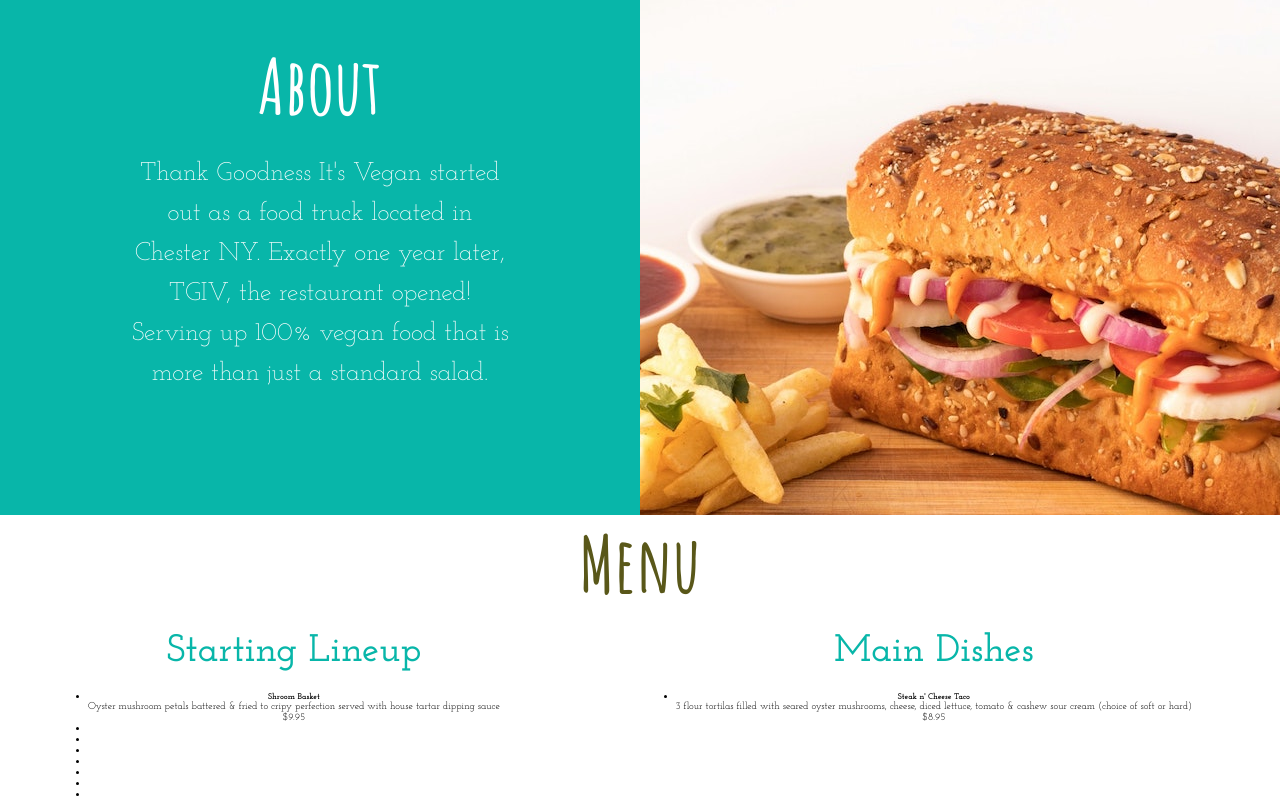
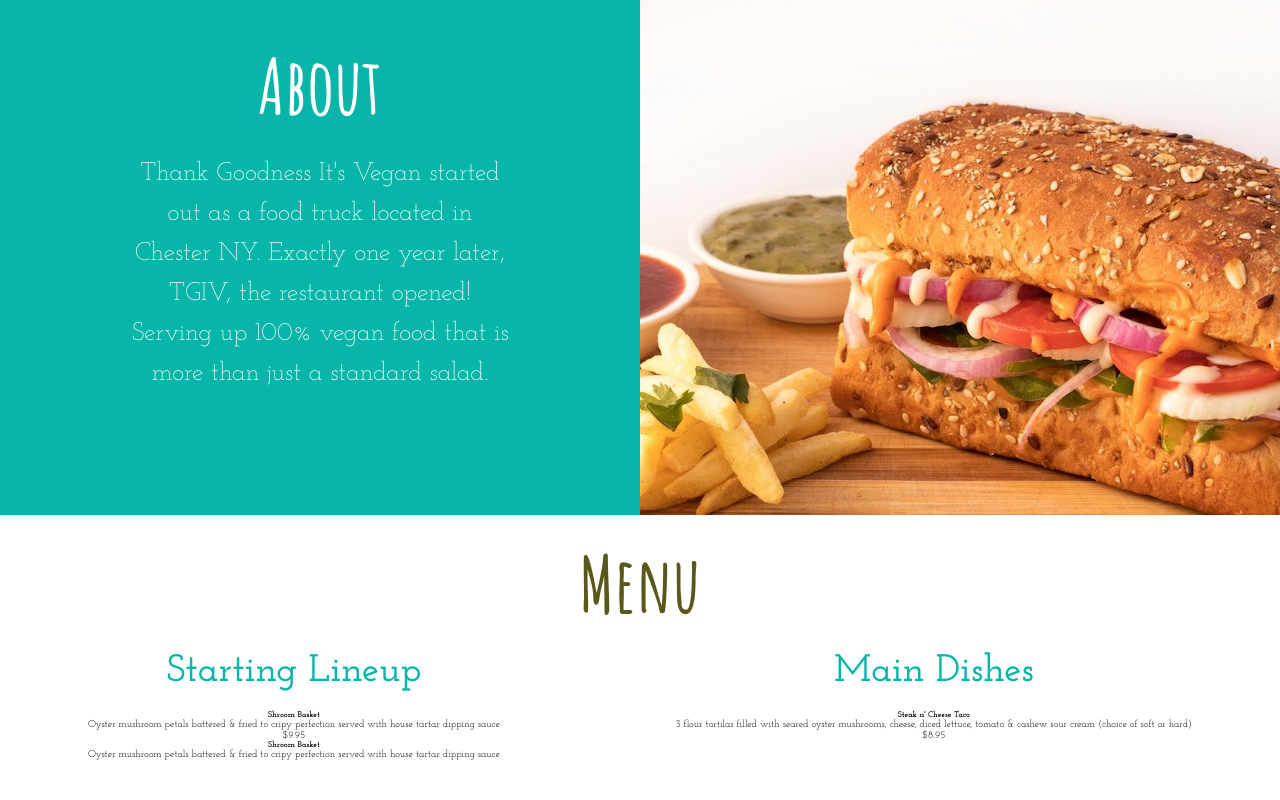
Before and after one commit to tslilpress/tgiv, a website: page index.html in a window 1280 px wide. Shown: the part 1085-1885 px from the top of the page. After the commit the page ends 1845 px from the top, so only its background shows below. Drawn offline with Linux system fonts and the light colour scheme.

Commit message:
Started menu section

```diff
--- a/index.html
+++ b/index.html
@@ -50,8 +50,8 @@
                             <span class="section-menu__price">$9.95</span>
                         </li>
                         <li class="section-menu__item">
-                            <h5 class="section-menu__title"></h5>
-                            <p class="section-menu__description"></p>
+                            <h5 class="section-menu__title">Shroom Basket</h5>
+                            <p class="section-menu__description">Oyster mushroom petals battered & fried to cripy perfection served with house tartar dipping sauce</p>
                         </li>
                         <li class="section-menu__item">
                             <h5 class="section-menu__title"></h5>
--- a/sass/base/_utilities.scss
+++ b/sass/base/_utilities.scss
@@ -3,6 +3,5 @@
 }
 
 .margin-top-small {
-    margin-top: 5rem;
-    border: 1px solid black;
+    margin-top: 2rem;
 }
--- a/sass/pages/_home.scss
+++ b/sass/pages/_home.scss
@@ -39,7 +39,8 @@
     }
 
     &__starters {
-
+       display: flex;
+       flex-direction: column;
     }
 
     &__mains {
@@ -47,7 +48,7 @@
     }
 
     &__list {
-
+        list-style: none;
     }
 
     &__item {
```
Also changed, not shown: css/style.css.
